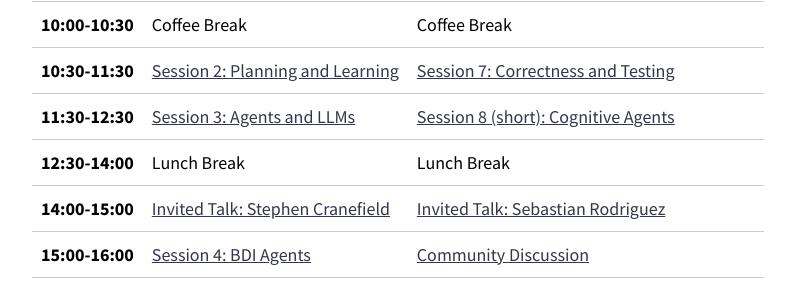
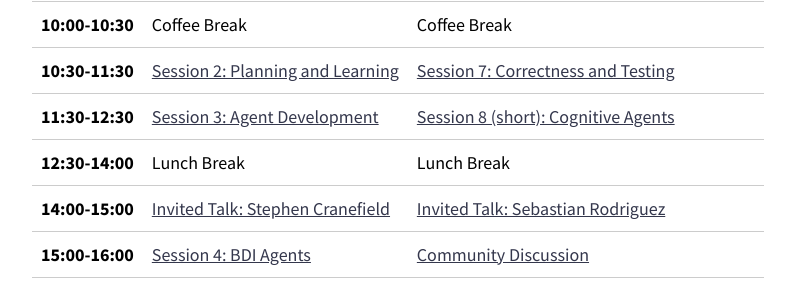
Before and after one commit to rafaelcaue/emas2024, a Jekyll site: the page built from program.md, in a window 1280 px wide and 900 px high, scrolled down 625 px. Shown: the part 155-447 px from the top of the window, without its empty margins (242-1037 px from the left). Built offline with Jekyll 4.4.1, drawn with Linux system fonts in a browser that asks for light colours; nearby versions of some CDN libraries; our own code applies the rules of GitHub Pages for plain Markdown files.

Commit message:
Update program.md

```diff
--- a/program.md
+++ b/program.md
@@ -17,7 +17,7 @@ Invited talks are up to 60 minutes (up to 50 minutes of presentation and at leas
 | **9:20-10:00**  | [Session 1 (short): Agent Design I](#s1)           | [Session 6 (short): Explainability and Trust](#s6)            |
 | **10:00-10:30** | Coffee Break                                       | Coffee Break                                                  |
 | **10:30-11:30** | [Session 2: Planning and Learning](#s2)            | [Session 7: Correctness and Testing](#s7)                     |
-| **11:30-12:30** | [Session 3: Agents and LLMs](#s3)                  | [Session 8 (short): Cognitive Agents](#s8)                    |
+| **11:30-12:30** | [Session 3: Agent Development](#s3)                | [Session 8 (short): Cognitive Agents](#s8)                    |
 | **12:30-14:00** | Lunch Break                                        | Lunch Break                                                   |
 | **14:00-15:00** | [Invited Talk: Stephen Cranefield](#talk1)         | [Invited Talk: Sebastian Rodriguez](#talk2)                   |
 | **15:00-16:00** | [Session 4: BDI Agents](#s4)                       | [Community Discussion](https://forms.office.com/e/4MC4XtzVcb) |
```
